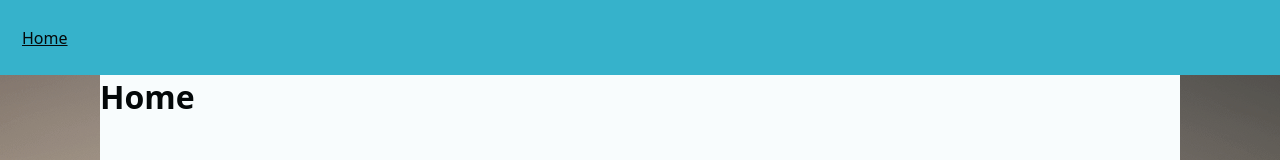
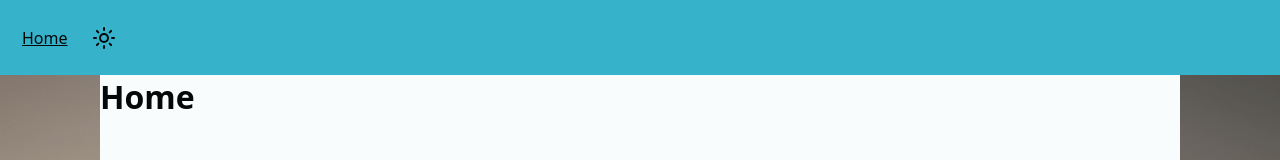
Before and after one commit to GillanCodes/motortown_btw_wiki, a React (Vite) app: page / in a window 1280 px wide. Shown: the top 160 px of the page. Built offline with nearby package versions, Linux system fonts and the light colour scheme.

Commit message:
feat: added theme toggle

```diff
--- a/src/components/Navbar/Navbar.scss
+++ b/src/components/Navbar/Navbar.scss
@@ -35,6 +35,9 @@
     justify-content: center;
     align-items: center;
 
+    cursor: pointer;
+    user-select: none;
+
     transition: background-color 50ms;
 
     &.active
--- a/src/components/Navbar/Navbar.tsx
+++ b/src/components/Navbar/Navbar.tsx
@@ -1,10 +1,12 @@
 import "./Navbar.scss";
+import { ThemeToggle } from "./ThemeToggle";
 
-export const Navbar = (props : {}) => {
+export const Navbar = () => {
   return (
     <nav className="navbar">
       <div className="navbar__content">
         <a href="" className="navbar__button">Home</a>
+        <ThemeToggle />
       </div>
     </nav>
   )
--- /dev/null
+++ b/src/components/Navbar/ThemeToggle.tsx
@@ -0,0 +1,32 @@
+import { Moon, Sun } from 'lucide-react';
+import { useState } from 'react'
+
+export const ThemeToggle = () => {
+
+  const [currentTheme, setCurrentTheme] = useState(document.documentElement.getAttribute("data-theme"));
+
+  const themeHandler = () => {
+    var theme = document.documentElement.getAttribute('data-theme');
+    switch (theme)
+    {
+      case "light":
+        document.documentElement.setAttribute("data-theme", "dark");
+        return setCurrentTheme("dark");
+      default:
+        document.documentElement.setAttribute("data-theme", "light");
+        setCurrentTheme("light");
+        break;
+    }
+
+  }
+
+  return (
+    <p
+      id="theme_toggle"
+      className="navbar__button"
+      onClick={themeHandler}
+    >
+      {currentTheme === "dark" ? <Moon /> : <Sun /> }
+    </p>
+  )
+}
```
